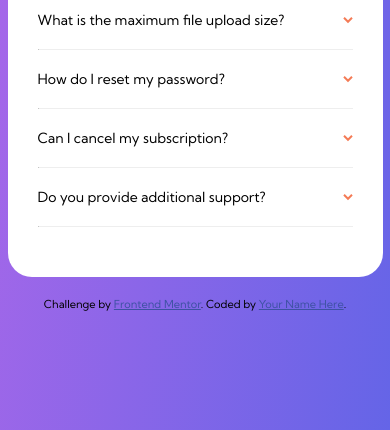
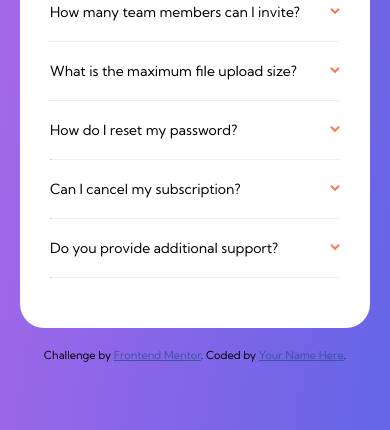
Before and after one commit to mikej321/FAQ-Accordion-Card-Retry, a plain HTML site: page index.html in a window 390 px wide. Shown: the part 414-844 px from the top of the page. Drawn offline with Linux system fonts and the light colour scheme.

Commit message:
Fixed mobile sizes

```diff
--- a/styles/style.css
+++ b/styles/style.css
@@ -57,6 +57,11 @@ img {
 }
 
 /* main container that holds the entire project */
+
+.overflow-container {
+    margin-inline: 2rem;
+    margin-top: 12rem;
+}
 
 .main-container {
     background: white;
@@ -219,6 +224,7 @@ the accordion panel has been clicked or not */
 
     .overflow-container {
         position: relative;
+        margin: 0;
     }
 
     .img-box-desktop {
```
